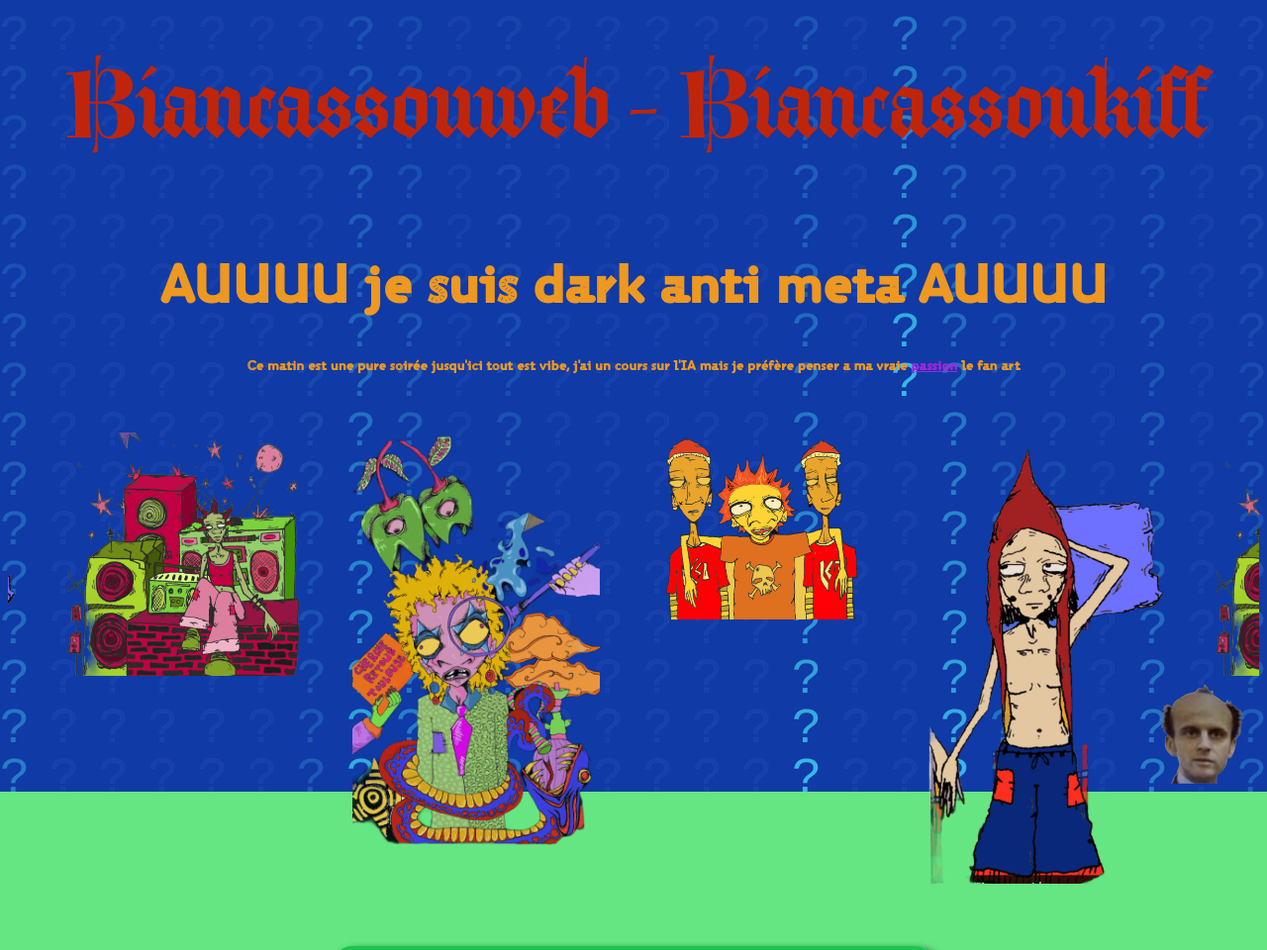
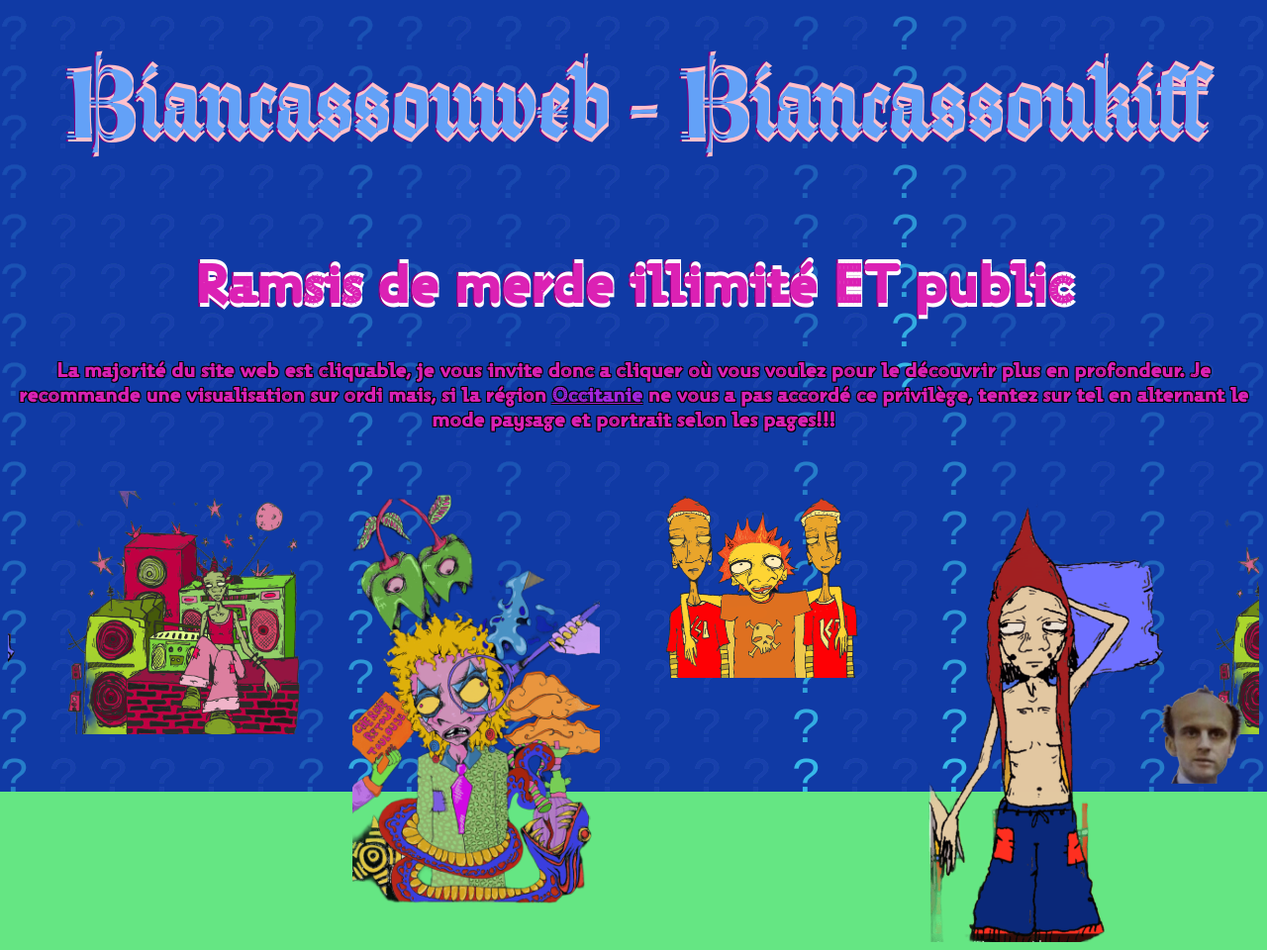
Before and after one commit to biancassoulet/Site-web, a plain HTML site: page index.html in a window 1280 px wide. Shown: the top 960 px of the page at 99% size. Drawn offline with Linux system fonts and the light colour scheme.

Commit message:
Update index.html

```diff
--- a/index.html
+++ b/index.html
@@ -16,27 +16,48 @@
 
   body {
     background-color: #65E683;
-    color: #ED9821;
+    color: #DB21B4;
     font-family: Arial, sans-serif;
   }
   h1 {
     font-family: "Aktura", Aktura, sans-serif;
-    color: #BF250A; font-size: 8vw;
+    color: #63A1F7; font-size: 8vw;
     font-weight: normal;
     text-align: center;
     white-space: nowrap;
     margin-top: 40px;
   }
+h1 {
+  text-shadow:
+     1px  4px 0 pink,
+    -1px  4px 0 purple,
+     1px -4px 0 pink,
+    -1px -4px 0 purple;
+}
   h2 {
     font-family: "Striper", Striper, sans-serif;
     text-align: center;
     font-size: 4vw;
   }
+h2 {
+  text-shadow:
+     1px  4px 0 white,
+    -1px  4px 0 purple,
+     1px -4px 0 white,
+    -1px -4px 0 purple;
+}
  h3 {
     font-family: "Striper", Striper, sans-serif;
     text-align: center;
-    font-size: 1vw;
+    font-size: 1.5vw;
   }
+h3 {
+  text-shadow:
+     1px  1px 0 black,
+    -1px  1px 0 black,
+     1px -1px 0 black,
+    -1px -1px 0 black;
+}
   a {
     color: #A326DE;
   }
@@ -174,8 +195,8 @@
 <body>
 <canvas id="matrix"></canvas>
 <h1>Biancassouweb - Biancassoukiff</h1>
-<h2>AUUUU je suis dark anti meta AUUUU</h2>
-<h3>Ce matin est une pure soirée jusqu'ici tout est vibe, j'ai un cours sur l'IA mais je préfère penser a ma vraie <a href="https://www.conspiracywatch.info/">passion</a> le fan art<h3>
+<h2>Ramsis de merde illimité ET public</h2>
+<h3>La majorité du site web est cliquable, je vous invite donc a cliquer où vous voulez pour le découvrir plus en profondeur. Je recommande une visualisation sur ordi mais, si la région <a href="https://www.conspiracywatch.info/">Occitanie</a> ne vous a pas accordé ce privilège, tentez sur tel en alternant le mode paysage et portrait selon les pages!!!<h3>
 <div class="bandeau">
   <div class="defilement">
 
@@ -227,7 +248,7 @@ Your browser does not support the audio element.
 
   <div class="carte">
     <img src="IMG_4377.jpeg" alt="Ma photo">
-    <p>u est sa cravate à celle là??? Ne l'ajoutez pas sur linkedin elle est dangereuse pour sur...</p>
+    <p>Ne l'ajoutez pas sur linkedin elle est dangereuse pour sur...</p>
     <a href="https://www.jeuxvideo.com/forums/42-51-58967814-3-0-1-0-la-calvitie-de-macron-gagne-de-plus-en-plus-de-terrain.htm">QUOI</a>
   </div>
 
```
